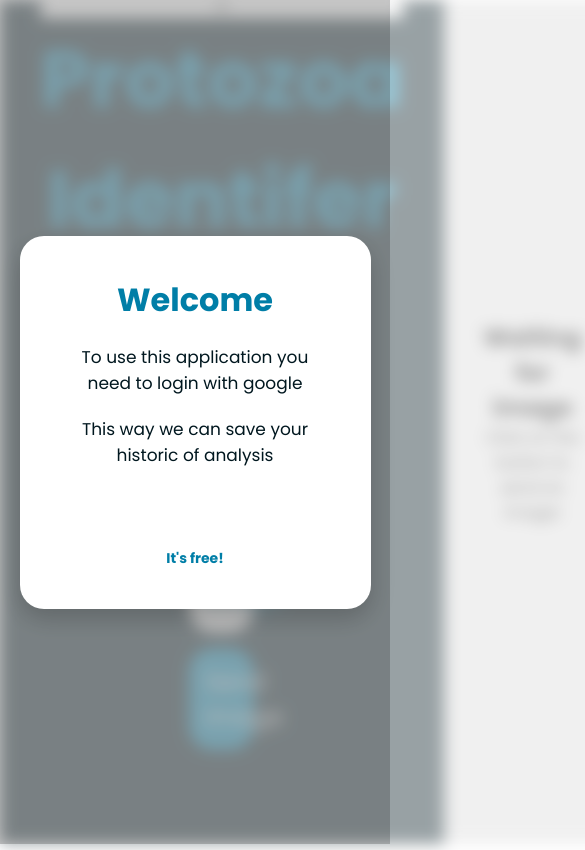
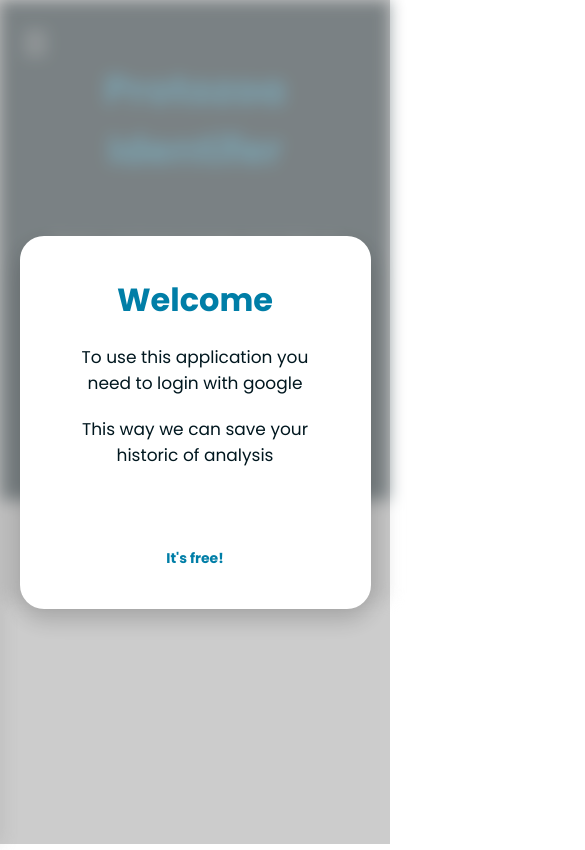
Before and after one commit to vino-brutor/ProtozoaIdentifier-Front, a React (Vite) app: page / in a window 390 px wide. Shown: the top 850 px of the page, 585 px wide, since content can reach past the window. Built offline with nearby package versions, Linux system fonts and the light colour scheme.

Commit message:
feat: menu de historico e responsividade para celular

```diff
--- a/src/App.jsx
+++ b/src/App.jsx
@@ -165,7 +165,6 @@ function App() {
       )}
       <div
         className={`split-content-wrapper ${!user ? "blurred-effect" : ""}`}
-        style={{ display: "flex", width: "100%", height: "100%" }}
       >
         <div className="input-side split-column">
           <button
@@ -175,8 +174,8 @@ function App() {
             ☰
           </button>
 
-          {isMenuOpen && (
-            <div className="historic-menu-container">
+
+          <div className={`historic-menu-container ${isMenuOpen ? "open" : ""}`}>
             <button className="exit-historic-btn" onClick={() => setIsMenuOpen(false)}>
               X
             </button>
@@ -186,7 +185,7 @@ function App() {
               })
             }
           </div>
-          )}
+
 
           <h1 className="protozoaIdentifier-Title">Protozoa Identifer</h1>
           <div className="inputs-div">
--- a/src/Components/ConfidenceBar/ConfidenceBar.css
+++ b/src/Components/ConfidenceBar/ConfidenceBar.css
@@ -13,7 +13,7 @@
 
 .confidenceBarContainer {
     margin-top: 16px;
-    width: 700px;
+    width: 100%;
 }
 
 .textConfidenceBarContainer {
--- a/src/Components/historicItem/HistoricItem.jsx
+++ b/src/Components/historicItem/HistoricItem.jsx
@@ -1,6 +1,14 @@
 import "./HistoricItemStyle.css"
 
 export const HistoricItem = ({ prediction }) => {
+
+    const backendUrl = "http://localhost:3000";
+
+    const rawPath = prediction.image.filePath;
+
+    const fileName = rawPath.split(/[/\\]/).pop();
+
+    const fullImageUrl = `${backendUrl}/uploads/${fileName}`;
 
     let percentage = (prediction.confidence * 100).toFixed(1) // to fixed colcoa o numero maximo de casa decimais
 
@@ -22,7 +30,7 @@ export const HistoricItem = ({ prediction }) => {
                 </span>
                 <span className="confidence-badge" style={{backgroundColor: `${color}`}}>{percentage}%</span>
             </div>
-            <img className="historic-image" src={prediction.image.filePath} alt={prediction.className} />
+            <img className="historic-image" src={fullImageUrl} alt={prediction.className} />
         </div>
     )
 }
--- a/src/app.css
+++ b/src/app.css
@@ -19,6 +19,12 @@
     font-size: 80px;
 }
 
+.split-content-wrapper {
+    display: flex;
+    width: 100%;
+    height: 100%;
+}
+
 .split-column {
     flex: 1;
     padding: 40px;
@@ -28,6 +34,7 @@
 }
 
 .input-side {
+    position: relative;
     background-color: #00171f;
 }
 
@@ -127,7 +134,7 @@
 }
 
 .result-card {
-    width: 700px;
+    width: 100%;
 }
 
 .result-card > p {
@@ -194,6 +201,18 @@
     font-weight: bold;
 }
 
+.historic-menu-btn {
+    background-color: transparent;
+    border-color: transparent;
+    font-size: 30px;
+    color: #dbdbdb;
+    position: absolute;
+    top: 20px;
+    left: 20px;
+    cursor: pointer;
+    z-index: 10;
+}
+
 .historic-menu-container {
     position: fixed;
     top: 0;
@@ -201,21 +220,81 @@
     height: 100vh;
     width: 450px;
     background-color: #dbdbdb;
-    overflow-y: auto; /*permite scrollar pela view se necessário*/
+    overflow-y: auto;
     z-index: 100;
+    display: flex;
+    flex-direction: column;
+    transform: translateX(-100%);
+    transition: transform 0.3s ease-in-out;
+    box-shadow: 2px 0 10px rgba(0,0,0,0.2);
+}
+
+.historic-menu-container.open {
+    transform: translateX(0);
 }
 
 .exit-historic-btn {
-    position: absolute;
-    top: 16px;
-    right: 16px;
+    align-self: flex-end;
+    margin: 16px;
+    margin-bottom: 8px;
     background: transparent;
-    font-size: 14px;
+    border: none;
+    font-size: 24px;
     cursor: pointer;
     color: #007ea7;
+    font-weight: bold;
 }
 
 @keyframes fadeIn {
     from { opacity: 0; transform: translateY(-20px); }
     to { opacity: 1; transform: translateY(0); }
 }
+
+@media (max-width: 768px) {
+
+    .container {
+        height: auto;
+        min-height: 100vh;
+    }
+
+    .split-content-wrapper {
+        flex-direction: column;
+    }
+
+    .split-column {
+        padding: 20px;
+        width: 100%;
+    }
+
+    .inputs-div {
+        padding: 40px 20px;
+        width: 100%;
+    }
+
+    .protozoaIdentifier-Title {
+        font-size: 40px;
+        margin-top: 40px;
+    }
+
+    .imagePreview {
+        width: 100%;
+        height: auto;
+        max-height: 400px;
+        border-width: 3px;
+    }
+
+    .result-card, .preview-card {
+        width: 100%;
+    }
+
+    #uploadBtn,
+    .disabled-label,
+    .file-label {
+        width: 100%;
+        font-size: 18px;
+    }
+
+    .historic-menu-container {
+        width: 100%;
+    }
+}
```
Lines whose indentation alone changed are shown as unchanged.
